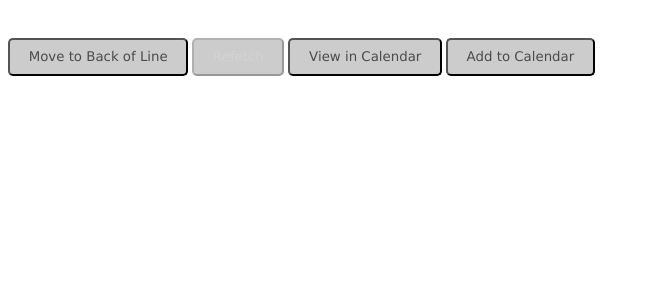
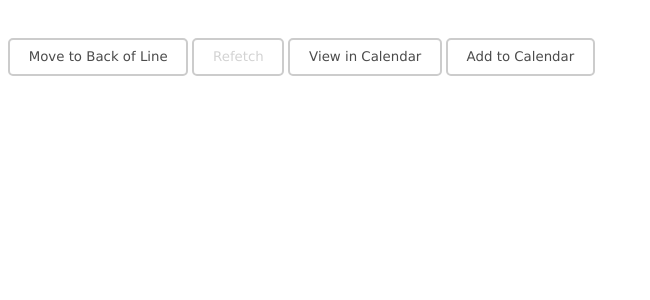
Before and after one commit to jpiccirillo/fitbit-to-strava, a Vue app: page / in a window 1280 px wide. Shown: the top 300 px of the page, without its empty margins (0-650 px from the left). Built offline with nearby package versions, Linux system fonts and the light colour scheme; no server answers.

Commit message:
Update buttons.css

```diff
--- a/public/buttons.css
+++ b/public/buttons.css
@@ -4,19 +4,14 @@
   --orange: #f1bb4e;
   --green: #4ef18f;
   --neutral: #cccccc;
+  --white: #fff;
 }
 
 .styled-button {
-  display: inline-block;
   padding: 0.7em 1.4em;
   margin: 0 0.3em 0.3em 0;
-  box-sizing: border-box;
-  text-decoration: none;
-  font-weight: 400;
-  color: #ffffff;
-  text-align: center;
-  position: relative;
   border-radius: 5px;
+  border: 2px solid var(--neutral);
 }
 
 .primary {
@@ -32,7 +27,7 @@
   background-color: var(--red);
 }
 .neutral {
-  background-color: var(--neutral);
+  background-color: var(--white);
   color: rgb(75, 75, 75);
 }
 
```
